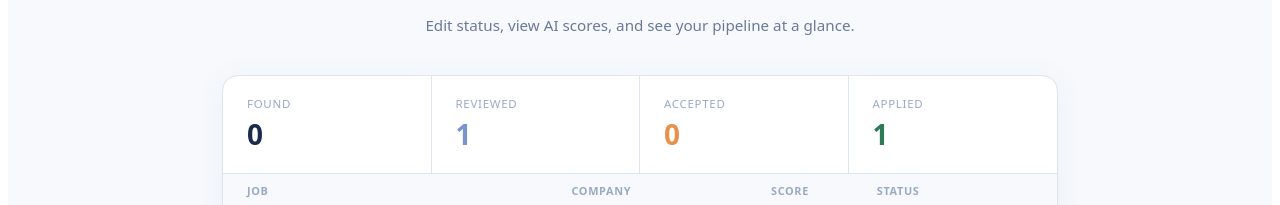
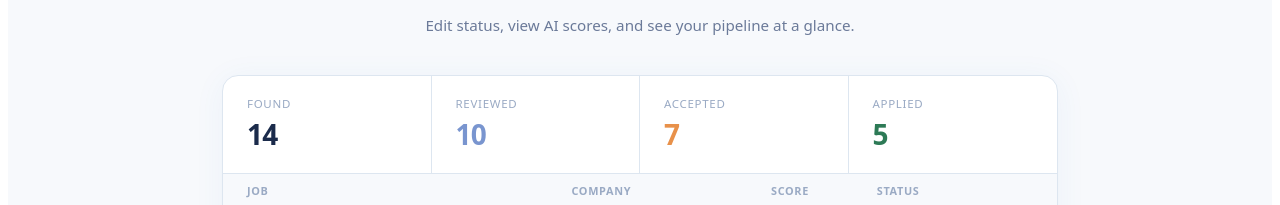
Before and after one commit to Anniew31/job-agent, a Next.js app in the folder frontend/: page / in a window 1280 px wide. Shown: the part 2194-2399 px from the top of the page. Built offline with nearby package versions, Linux system fonts and the light colour scheme.

Commit message:
fixed dashboard displaying incorrect metrics

```diff
--- a/frontend/src/app/page.tsx
+++ b/frontend/src/app/page.tsx
@@ -316,7 +316,17 @@ export default function Home() {
           </div>
         </div>
       </section>
-      <DashboardMetrics applications={mockMarketingData} />
+      <DashboardMetrics
+        applications={mockMarketingData}
+        isDashboardView={false}
+        metrics = {{
+          scraped_count: 14,
+          reviewed_count: 10,
+          accepted_count: 7,
+          applied_count: 5,
+          avg_score: 7.4,
+        }}
+      />
       <section style={{
         borderTop: `1px solid ${BRAND.border}`, padding: "5rem 2rem",
         textAlign: "center", background: BRAND.surface,
--- a/frontend/src/components/DashboardMetrics.tsx
+++ b/frontend/src/components/DashboardMetrics.tsx
@@ -12,14 +12,21 @@ interface JobApplication {
 interface DashboardMetricsProps {
     applications: JobApplication[];
     isDashboardView?: boolean;
+    metrics: {
+        "scraped_count": number,
+        "reviewed_count": number,
+        "accepted_count": number,
+        "applied_count": number,
+        "avg_score": number
+    }
 }
 
-export default function DashboardMetrics({ applications = [], isDashboardView = false }: DashboardMetricsProps) {
+export default function DashboardMetrics({ applications = [], isDashboardView = false, metrics = { scraped_count: 0, reviewed_count: 0, accepted_count: 0, applied_count: 0, avg_score: 0 } }: DashboardMetricsProps) {
 
-    const scrapedCount = applications.filter(app => app.status === "pending").length;
-    const reviewedCount = applications.filter(app => app.status === "reviewed").length;
-    const acceptedCount = applications.filter(app => app.status === "accepted").length;
-    const appliedCount = applications.filter(app => app.status === "applied").length;
+    const scrapedCount = metrics.scraped_count
+    const reviewedCount = metrics.reviewed_count
+    const acceptedCount = metrics.accepted_count
+    const appliedCount = metrics.applied_count
 
     const getStatusStyles = (status: string) => {
     switch(status.toLowerCase()) {
```
Also changed, not shown: frontend/src/app/dashboard/page.tsx (+11 -1 lines).
